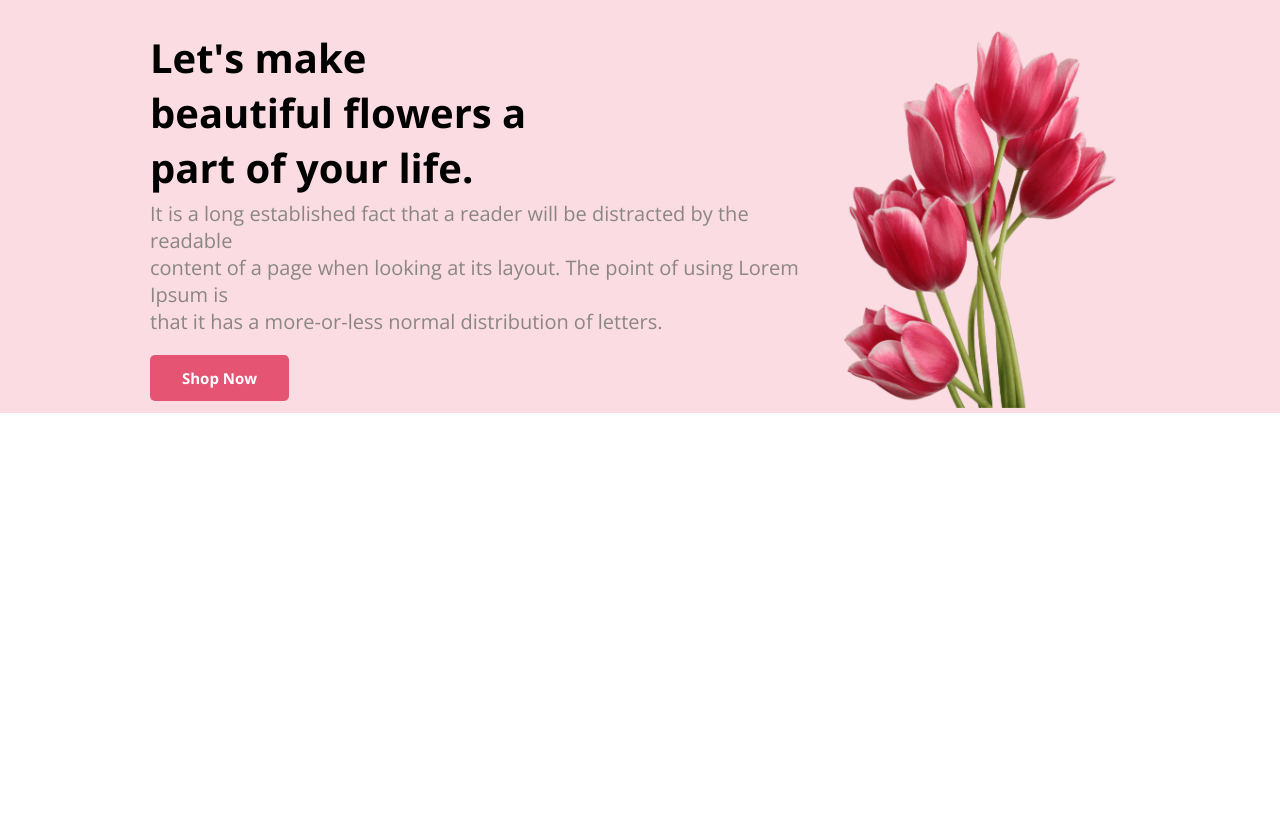
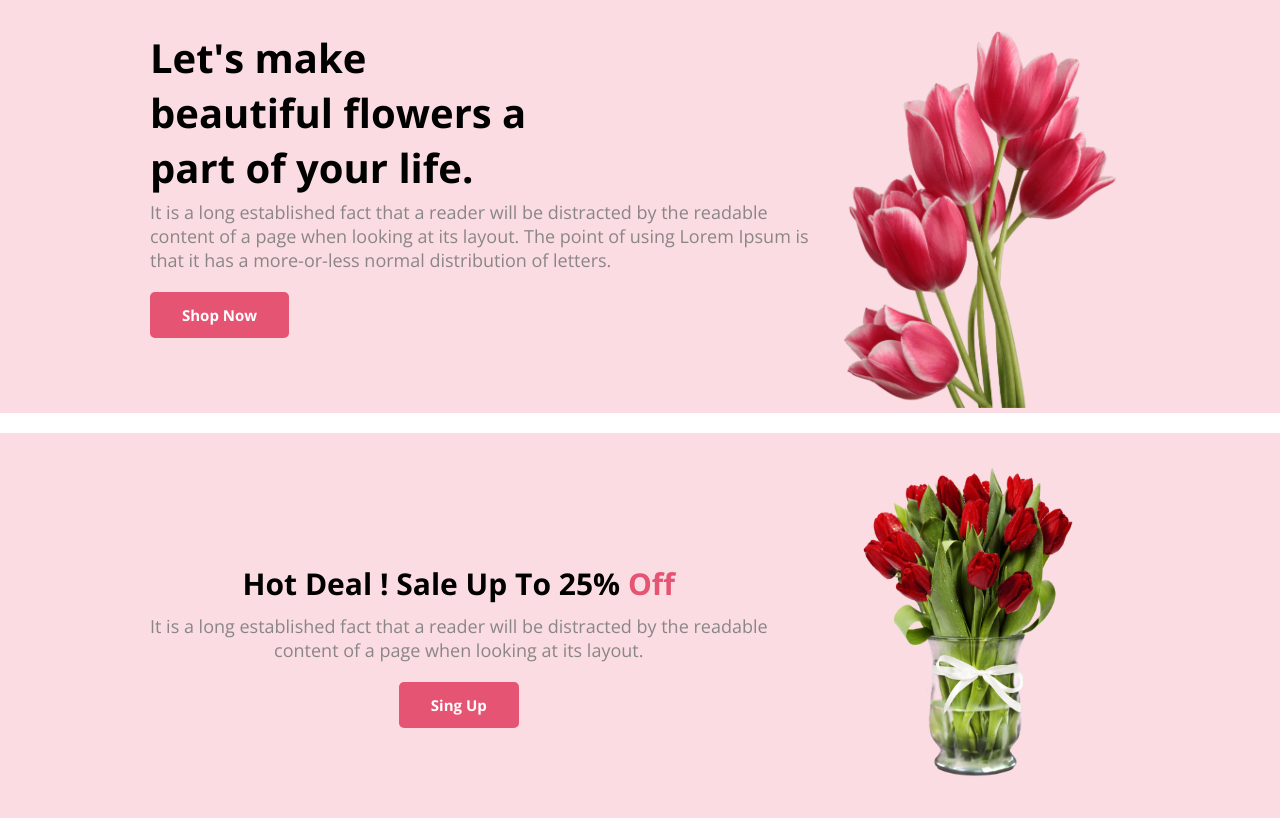
Before and after one commit to 519450255/Flower_Shop_Assignment, a plain HTML site: page index.html in a window 1280 px wide. Drawn offline with nearby package versions, Linux system fonts and the light colour scheme.

Commit message:
added hotdeal section

```diff
--- a/index.html
+++ b/index.html
@@ -23,6 +23,16 @@
                 <img src="image/pngwing 10.png" alt="">
             </div>
         </div>
+        <div class="hot-deal_section">
+            <div class="hot-deal_text">
+                <h1>Hot Deal ! Sale Up To 25% <span>Off</span></h1>
+                <p>It is a long established fact that a reader will be distracted by the readable<br>content of a page when looking at its layout.</p>
+                <button class="primary_btn">Sing Up</button>
+            </div>
+            <div class="hot-deal_pic">
+                <img src="image/pngwing 8.png" alt="">
+            </div>
+        </div>
     </header>
     <main>
 
--- a/styles/style.css
+++ b/styles/style.css
@@ -15,6 +15,8 @@
     padding: 13px 32px;
 }
 /* *******common css end******* */
+
+/* *******banner section css start******* */
 .banner_section{
     display: flex;
     justify-content: space-between;
@@ -27,9 +29,39 @@
 }
 .banner_text p{
     margin-top: 5px;
-    font-size: 20px;
+    font-size: 18px;
     color: #8b8686;
 }
 .banner_pic  img{
     width: 300px;
 }
+/* *******banner section css end******* */
+
+
+.hot-deal_section{
+    margin-top: 20PX;
+    display: flex;
+    justify-content: space-between;
+    padding: 30px 200px 30px 150px;
+    background: #e5547334;
+}
+.hot-deal_text{
+    text-align: center;
+    margin-top: 100px;
+}
+.hot-deal_text h1{
+    font-size: 30px;
+    margin-bottom: 10px;
+}
+.hot-deal_text span{
+    color: #E55473;
+}
+.hot-deal_pic img{
+    width: 220px;
+    height: 320px;
+}
+.hot-deal_text p{
+    margin-top: 5px;
+    font-size: 18px;
+    color: #8b8686;
+}
```
